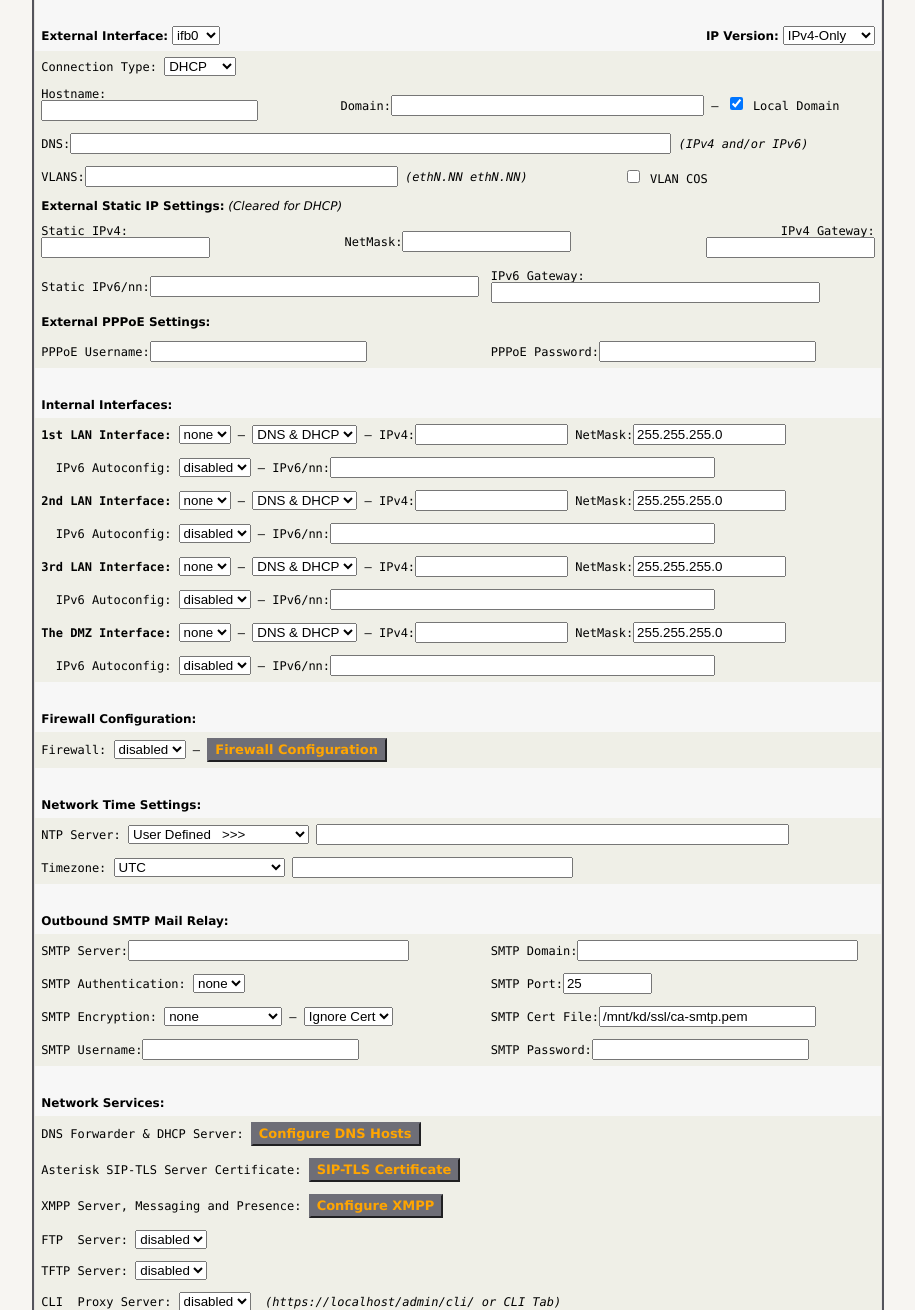
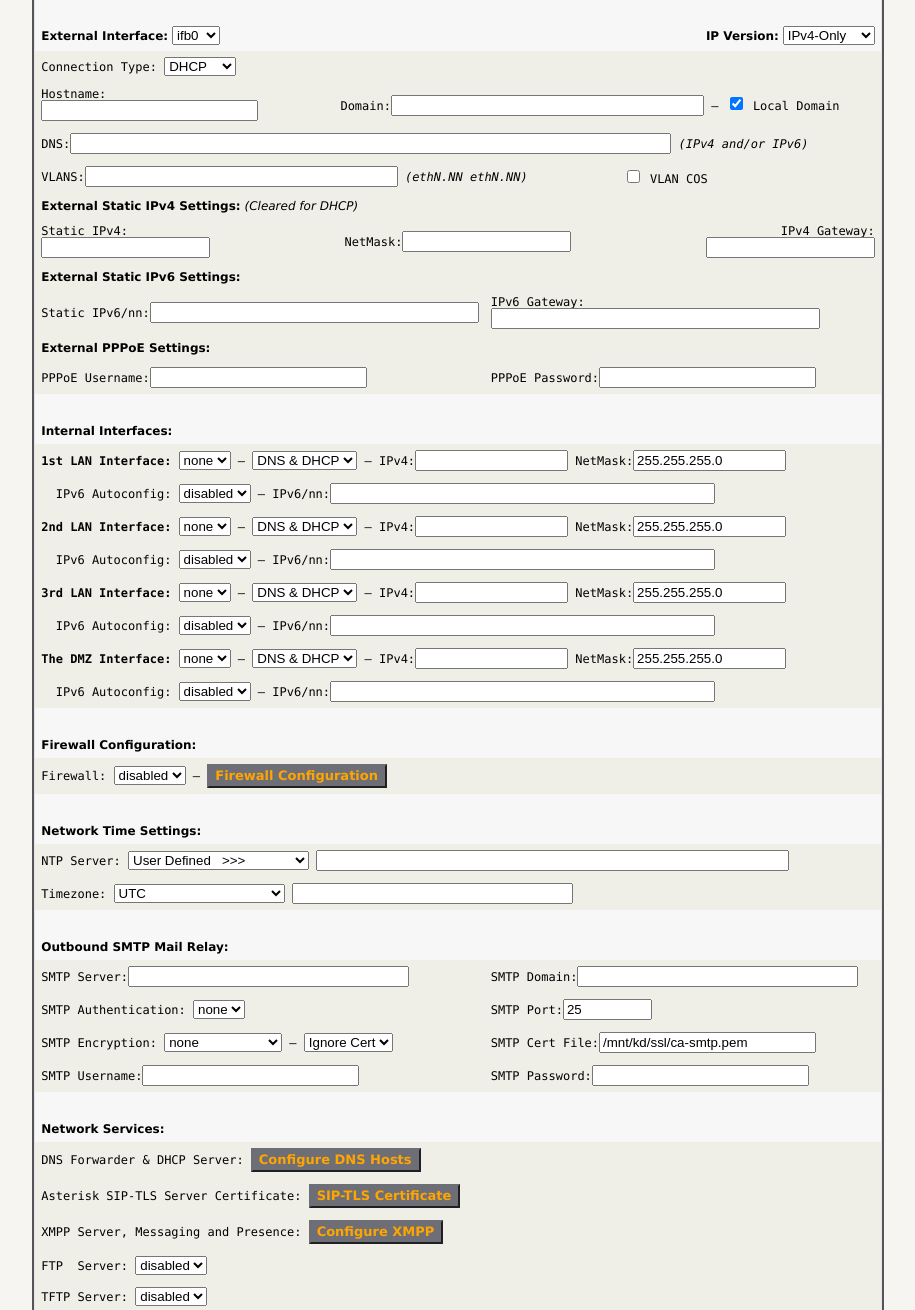
Before and after one commit to astlinux-project/astlinux, a PHP site: page /admin/network.php in a window 1280 px wide. Shown: the part 192-1502 px from the top of the page, without its empty margins (182-1097 px from the left). Run offline with PHP 8.4, Linux system fonts and the light colour scheme; data that the repository does not hold is empty.

Commit message:
web interface, Network tab, allow static IPv6 when DHCP is specified for IPv4 on external interface
git-svn-id: https://svn.code.sf.net/p/astlinux/code/branches/1.0@6064 57edc7d3-a90e-0410-b364-91459a37fc5a

```diff
--- a/package/webinterface/altweb/admin/network.php
+++ b/package/webinterface/altweb/admin/network.php
@@ -202,26 +202,18 @@ function saveNETWORKsettings($conf_dir, $conf_file) {
   }
   fwrite($fp, "### External Static IPv4 Gateway\n".$value."\n");
 
-  if ($_POST['ip_type'] === 'dhcp') {
-    $value = 'EXTIPV6=""';
-  } else {
   $value = tuq($_POST['static_ipv6']);
   if ($value !== '' && strpos($value, '/') === FALSE) {
     $value="$value/64";
   }
   $value = 'EXTIPV6="'.$value.'"';
-  }
   fwrite($fp, "### External Static IPv6\n".$value."\n");
 
-  if ($_POST['ip_type'] === 'dhcp') {
-    $value = 'EXTGWIPV6=""';
-  } else {
   $value = tuq($_POST['gateway_ipv6']);
   if (($pos = strpos($value, '/')) !== FALSE) {
     $value=substr($value, 0, $pos);
   }
   $value = 'EXTGWIPV6="'.$value.'"';
-  }
   fwrite($fp, "### External Static IPv6 Gateway\n".$value."\n");
 
   $value = 'PPPOEUSER="'.tuq($_POST['user_pppoe']).'"';
@@ -1123,7 +1115,7 @@ require_once '../common/header.php';
   putHtml('<input type="checkbox" value="vlan_cos" name="vlan_cos"'.$sel.' />&nbsp;VLAN COS</td></tr>');
 
   putHtml('<tr class="dtrow1"><td class="dialogText" style="text-align: left;" colspan="6">');
-  putHtml('<strong>External Static IP Settings:</strong>&nbsp;<i>(Cleared for DHCP)</i>');
+  putHtml('<strong>External Static IPv4 Settings:</strong>&nbsp;<i>(Cleared for DHCP)</i>');
   putHtml('</td></tr>');
   putHtml('<tr class="dtrow1"><td style="text-align: left;" colspan="2">');
   $value = getVARdef($db, 'EXTIP', $cur_db);
@@ -1135,6 +1127,9 @@ require_once '../common/header.php';
   $value = getVARdef($db, 'EXTGW', $cur_db);
   putHtml('IPv4 Gateway:<input type="text" size="18" maxlength="15" value="'.$value.'" name="gateway_ip" /></td></tr>');
 
+  putHtml('<tr class="dtrow1"><td class="dialogText" style="text-align: left;" colspan="6">');
+  putHtml('<strong>External Static IPv6 Settings:</strong>');
+  putHtml('</td></tr>');
   putHtml('<tr class="dtrow1"><td style="text-align: left;" colspan="3">');
   $value = getVARdef($db, 'EXTIPV6', $cur_db);
   putHtml('Static IPv6/nn:<input type="text" size="38" maxlength="43" value="'.$value.'" name="static_ipv6" /></td>');
```
Lines whose indentation alone changed are shown as unchanged.
